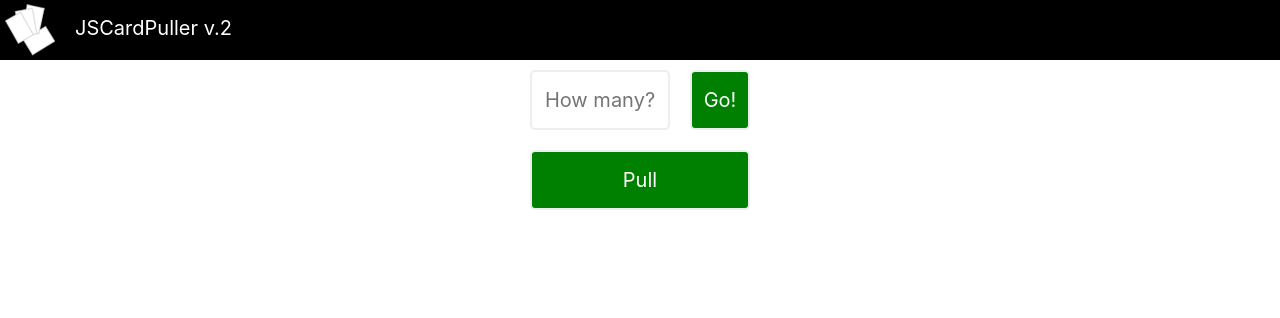
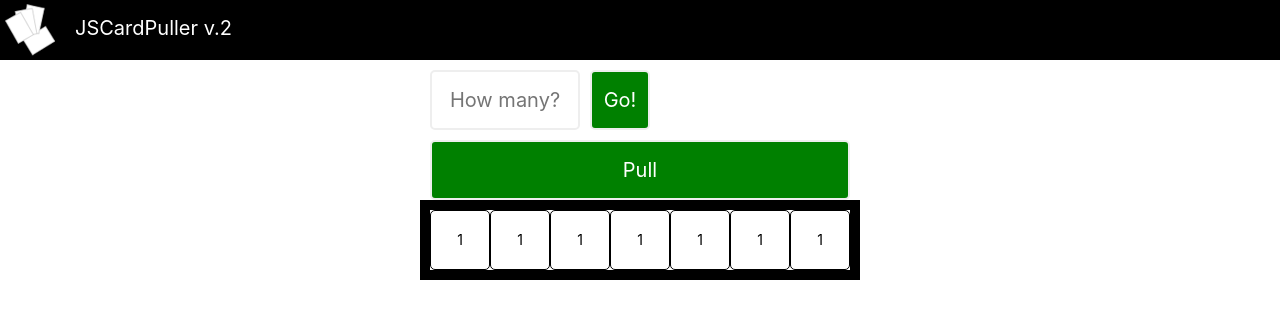
Before and after one commit to rxnnct/js-card-puller-react, a React (Create React App) app: page / in a window 1280 px wide. Shown: the top 318 px of the page. Built offline with nearby package versions, Linux system fonts and the light colour scheme.

Commit message:
Card Table

```diff
--- /dev/null
+++ b/src/components/Workspace/CardTable/Card.jsx
@@ -0,0 +1,12 @@
+import React from "react";
+import style from './Card.module.scss';
+
+const Card = () => {
+    return (
+        <div className={style.card}>
+            1
+        </div>
+    );
+}
+
+export default Card;
--- /dev/null
+++ b/src/components/Workspace/CardTable/Card.module.scss
@@ -0,0 +1,9 @@
+.card {
+  border: black solid 1px;
+  border-radius: 5px;
+  width: 60px;
+  height: 60px;
+  display: flex;
+  align-items: center;
+  justify-content: center;
+}
--- /dev/null
+++ b/src/components/Workspace/CardTable/CardTable.jsx
@@ -0,0 +1,19 @@
+import React from "react";
+import style from './CardTable.module.scss';
+import Card from "./Card";
+
+const CardTable = () => {
+    return (
+        <div className={style.cardTable}>
+            <Card/>
+            <Card/>
+            <Card/>
+            <Card/>
+            <Card/>
+            <Card/>
+            <Card/>
+        </div>
+    );
+}
+
+export default CardTable;
--- /dev/null
+++ b/src/components/Workspace/CardTable/CardTable.module.scss
@@ -0,0 +1,5 @@
+.cardTable {
+  border: black solid 10px;
+  display: flex;
+  flex-direction: row;
+}
--- a/src/components/Workspace/ControlPanel/ControlPanel.module.scss
+++ b/src/components/Workspace/ControlPanel/ControlPanel.module.scss
@@ -9,7 +9,7 @@
 
 .cardsNumberInput {
   grid-area: i;
-  margin: 10px;
+  margin: 10px 0 10px 10px;
   height: 60px;
   border-radius: 5px;
   border: 2px solid #eee;
@@ -40,7 +40,7 @@
 
 .pullButton {
   grid-area: p;
-  margin: 10px;
+  margin: 0 10px;
   height: 60px;
   border-radius: 5px;
   border: 2px solid #eee;
--- a/src/components/Workspace/Workspace.jsx
+++ b/src/components/Workspace/Workspace.jsx
@@ -1,11 +1,13 @@
 import React from "react";
 import style from './Workspace.module.scss';
 import ControlPanel from "./ControlPanel/ControlPanel";
+import CardTable from "./CardTable/CardTable";
 
 const Header = () => {
     return (
         <div className={style.workspace}>
             <ControlPanel />
+            <CardTable />
         </div>
     );
 }
```
Also changed, not shown: 1 other file (tests, documents, lock files or other folders).
